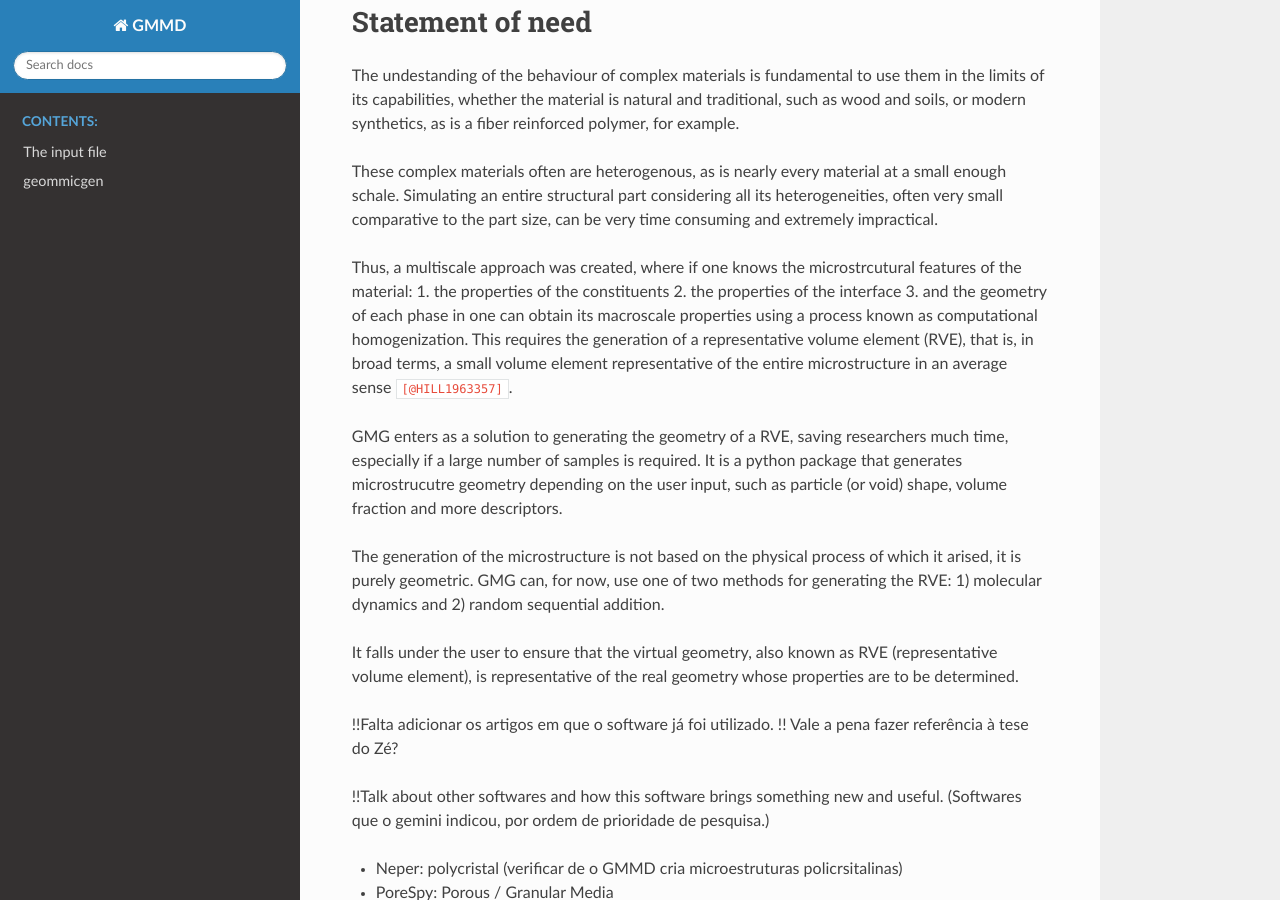
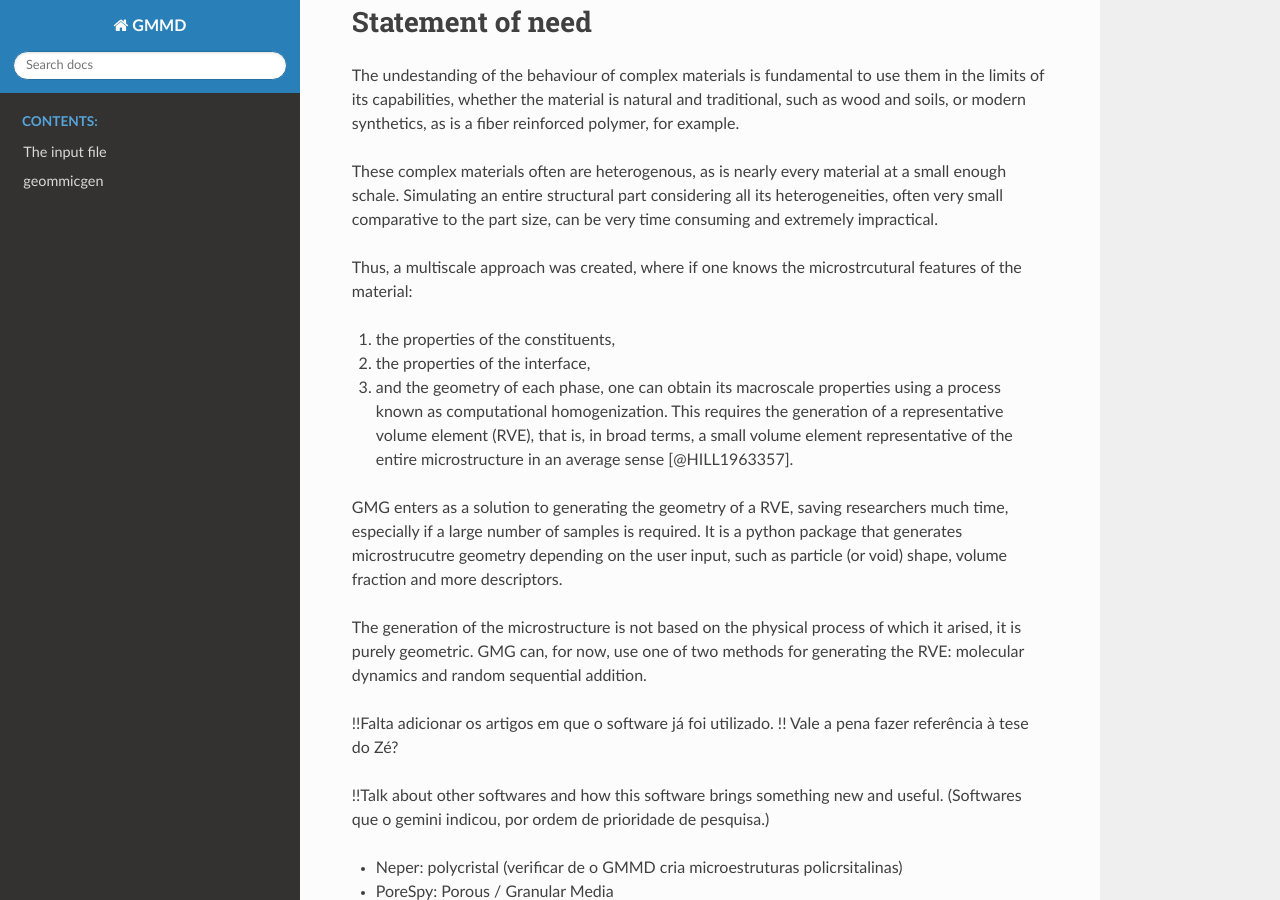
Before and after one commit to CM2S/GMMD, a Sphinx documentation site: the page built from docs/joss_paper/paper.md, in a window 1280 px wide and 900 px high, scrolled down 421 px. Built offline with Sphinx 7.4.7 and the Read the Docs theme 3.1.0, drawn with Linux system fonts in a browser that asks for light colours; formulas are drawn with MathJax 3.

Commit message:
Small changes

```diff
--- a/docs/joss_paper/paper.md
+++ b/docs/joss_paper/paper.md
@@ -60,19 +60,16 @@ The undestanding of the behaviour of complex materials is fundamental to use the
 These complex materials often are heterogenous, as is nearly every material at a small enough schale. Simulating an entire structural part considering all its heterogeneities, often very small comparative to the part size, can be very time consuming and extremely impractical.
 
 Thus, a multiscale approach was created, where if one knows the microstrcutural features of the material:
-    1. the properties of the constituents
-    2. the properties of the interface
-    3. and the geometry of each phase in
+  1. the properties of the constituents,
+  2. the properties of the interface,
+  3. and the geometry of each phase,
 one can obtain its macroscale properties using a process known as computational homogenization.
-This requires the generation of a representative volume element (RVE), that is, in broad terms, a small volume element representative of the entire microstructure in an average sense `[@HILL1963357]`.
+This requires the generation of a representative volume element (RVE), that is, in broad terms, a small volume element representative of the entire microstructure in an average sense [@HILL1963357].
 
 GMG enters as a solution to generating the geometry of a RVE, saving researchers much time, especially if a large number of samples is required.
 It is a python package that generates microstrucutre geometry depending on the user input, such as particle (or void) shape, volume fraction and more descriptors.
 
-The generation of the microstructure is not based on the physical process of which it arised, it is purely geometric. GMG can, for now, use one of two methods for generating the RVE: 1) molecular dynamics and 2) random sequential addition.
-
-It falls under the user to ensure that the virtual geometry, also known as RVE (representative volume element), is representative of the real geometry whose properties are to be determined.
-
+The generation of the microstructure is not based on the physical process of which it arised, it is purely geometric. GMG can, for now, use one of two methods for generating the RVE: molecular dynamics and random sequential addition.
 
 
 !!Falta adicionar os artigos em que o software já foi utilizado.
```
